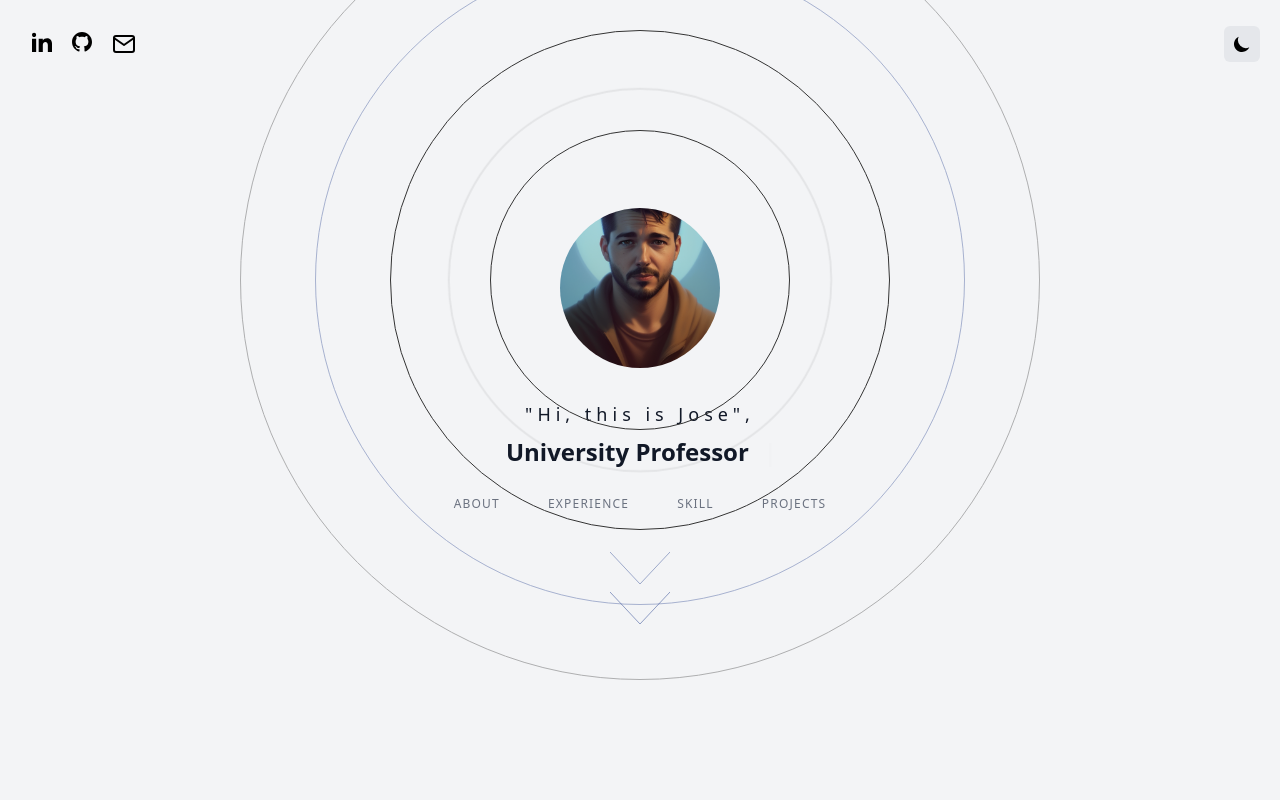
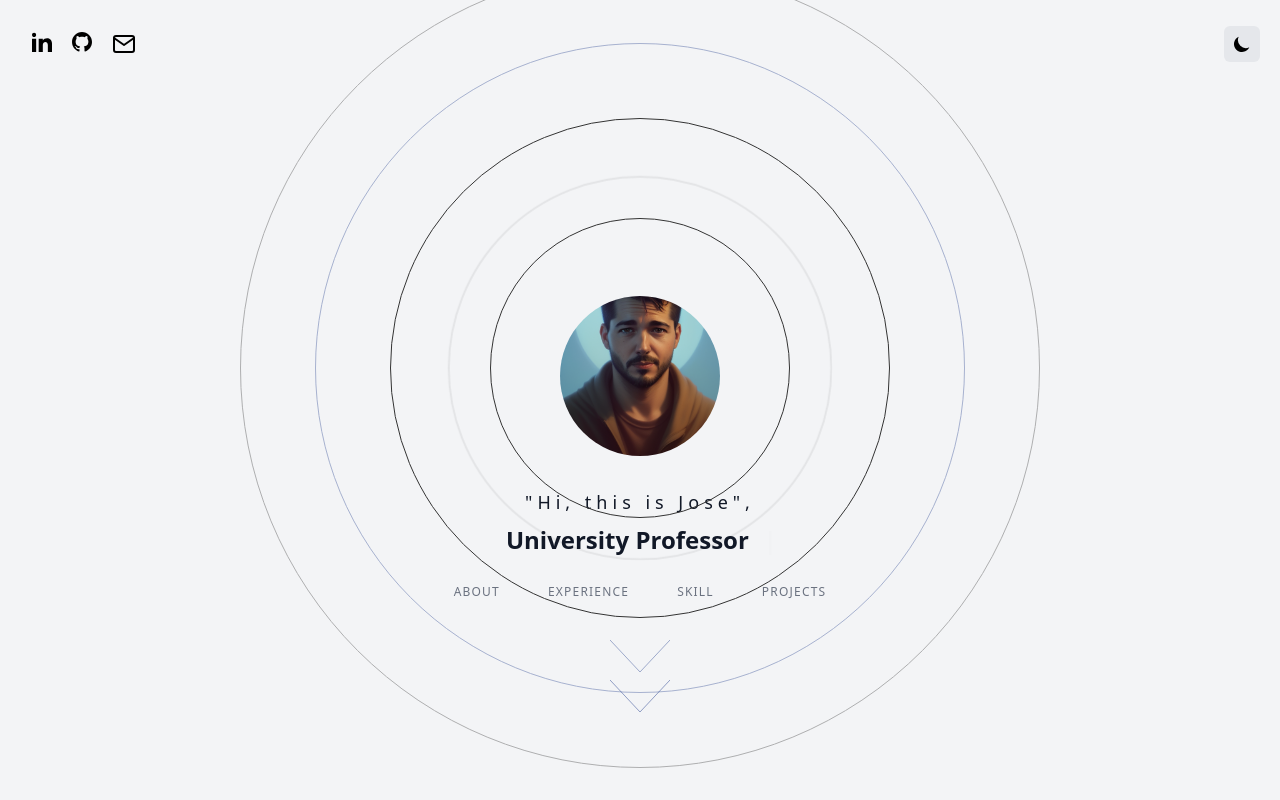
Before and after one commit to jmdc89/NextJSPortfoliov2, a Next.js app: page / in a window 1280 px wide. Built offline with nearby package versions, Linux system fonts and the light colour scheme.

Commit message:
snap and scroll

```diff
--- a/pages/_document.js
+++ b/pages/_document.js
@@ -4,7 +4,7 @@
   return (
     <Html lang="en">
       <Head />
-      <body className='bg-gray-100 dark:bg-gray-900'>
+      <body className='bg-gray-100 dark:bg-gray-900 scroll-smooth'>
         <Main />
         <NextScript />
       </body>
--- a/pages/index.js
+++ b/pages/index.js
@@ -5,11 +5,13 @@
   return (
     <>
 
-    <section id="hero" className="snap-start">
+    {/* <section id="hero" className="snap-start"> */}
+    <section id="hero">
       <Hero />
     </section>
 
-    <section id="about" className="snap-center">
+    {/* <section id="about" className="snap-center"> */}
+    <section id="about">
       <About />
     </section>
 
```
